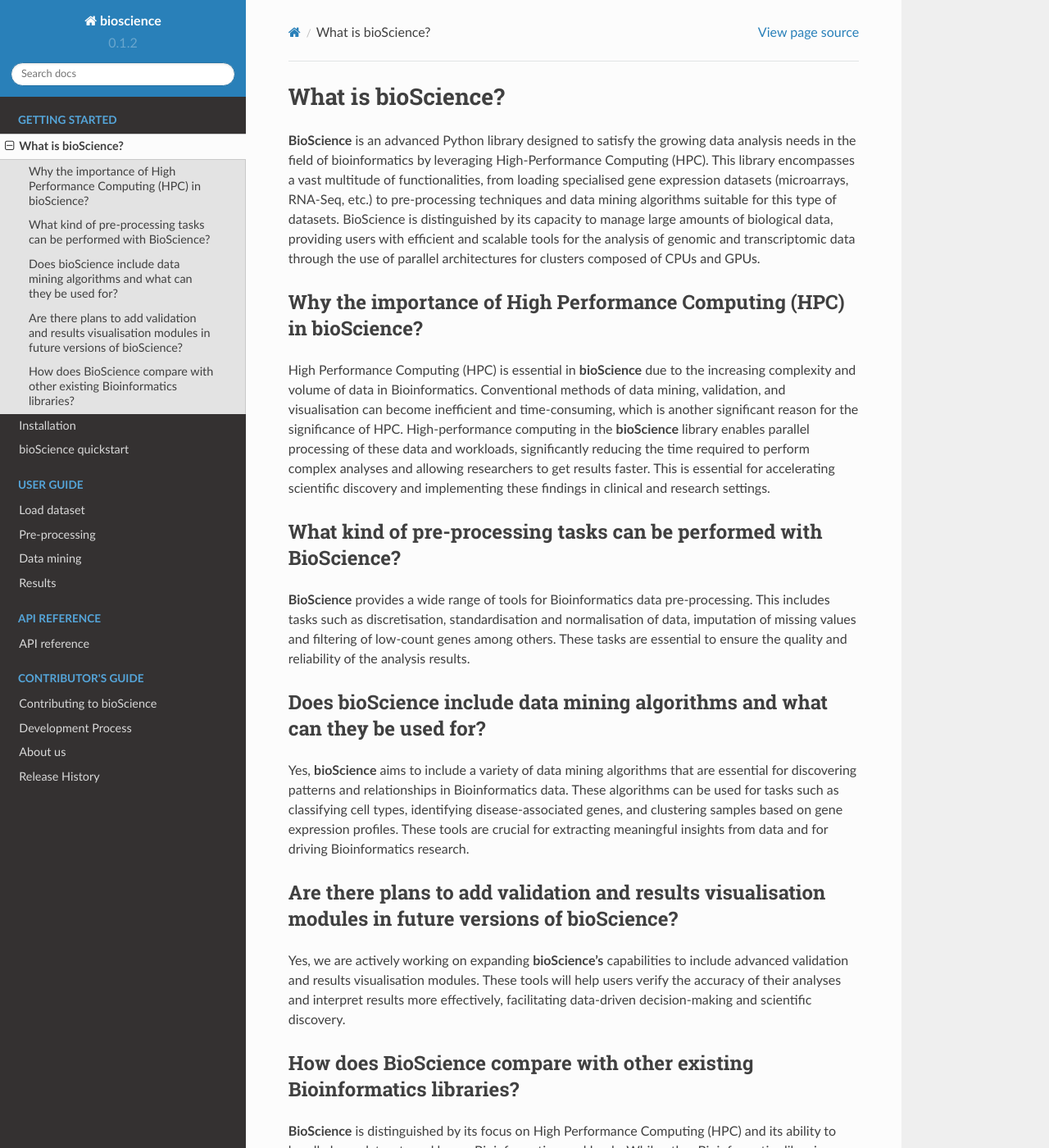
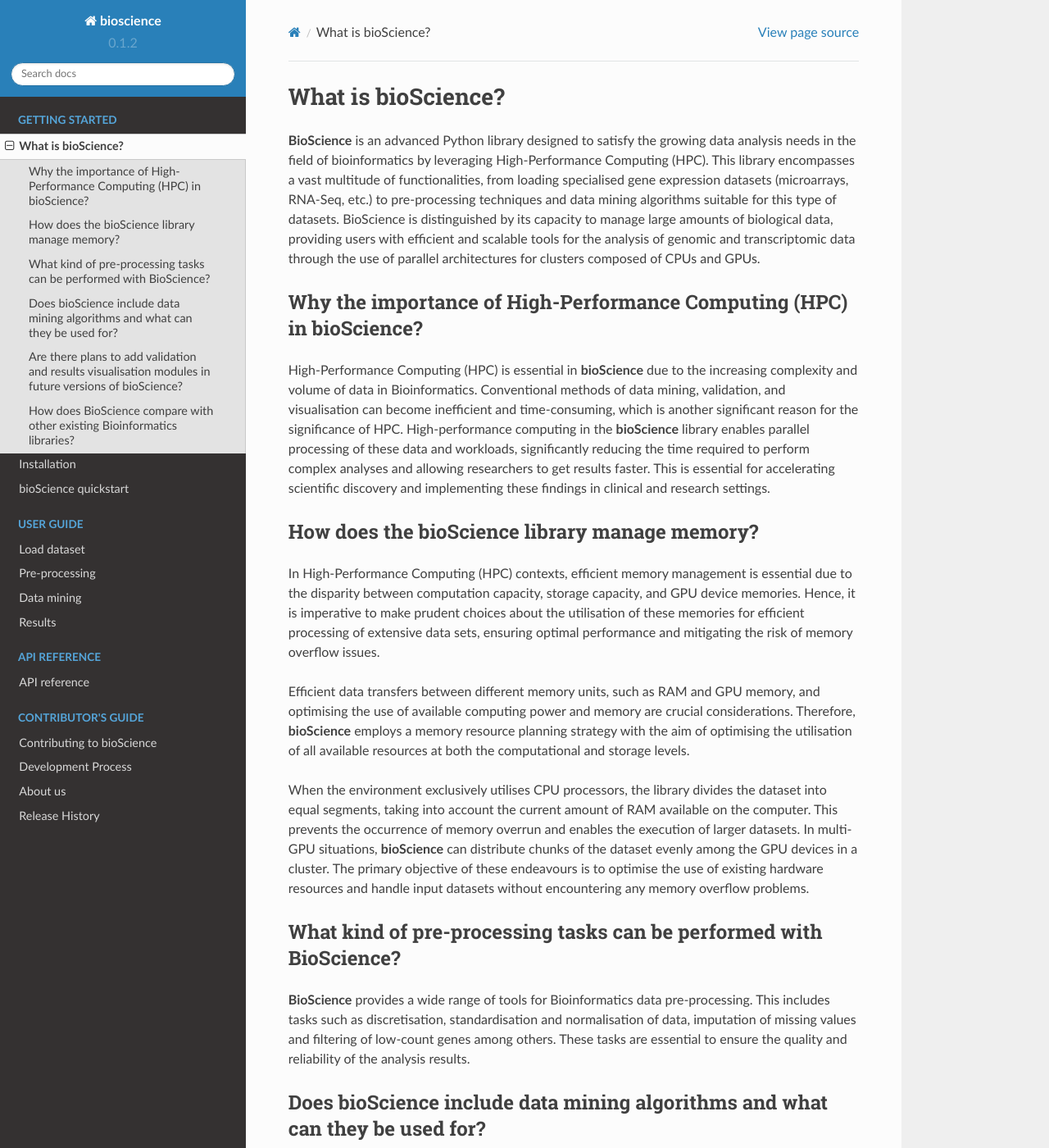
Before and after one commit to IvanSegur06/bioscience, a Sphinx documentation site: the page built from docs/gettingStarted/whatis.rst, in a window 1280 px wide and 1400 px high. Shown: the whole window at 82% size. Built offline with Sphinx 7.4.7 and the Read the Docs theme 2.0.0, drawn with Linux system fonts in a browser that asks for light colours; pages that are not in the unit, such as notebooks, are missing from menus; some of the changed text lies outside the part shown.

Commit message:
[DOC] Memory management information added

```diff
--- a/docs/contributors/contributing.rst
+++ b/docs/contributors/contributing.rst
@@ -26,7 +26,7 @@ Add a new contribution to the library
 ^^^^^^^^^^^^^^^^^^^^^^^^^^^^^^^^^^^^^^^^^^^^^^^^^^^^^^
 If you intend to make a new contribution to the library, please `select the appropriate category and complete the form in full <https://github.com/aureliolfdez/bioscience/issues/new/choose/>`_ to ensure that the core development team can fully understand the scope of your contribution.
 
-This case is suitable for those who wish to incorporate new techniques or adapt these techniques to a high performance computing environment among others.
+This case is suitable for those who wish to incorporate new techniques or adapt these techniques to a high-performance computing environment among others.
 
 
 Report errors and requests for improvement
--- a/docs/gettingStarted/whatis.rst
+++ b/docs/gettingStarted/whatis.rst
@@ -2,9 +2,17 @@ What is bioScience?
 ===================
 **BioScience** is an advanced Python library designed to satisfy the growing data analysis needs in the field of bioinformatics by leveraging High-Performance Computing (HPC). This library encompasses a vast multitude of functionalities, from loading specialised gene expression datasets (microarrays, RNA-Seq, etc.) to pre-processing techniques and data mining algorithms suitable for this type of datasets. BioScience is distinguished by its capacity to manage large amounts of biological data, providing users with efficient and scalable tools for the analysis of genomic and transcriptomic data through the use of parallel architectures for clusters composed of CPUs and GPUs.
 
-Why the importance of High Performance Computing (HPC) in bioScience?
+Why the importance of High-Performance Computing (HPC) in bioScience?
 ^^^^^^^^^^^^^^^^^^^^^^^^^^^^^^^^^^^^^^^^^^^^^^^^^^^^^^^^^^^^^^^^^^^^^
-High Performance Computing (HPC) is essential in **bioScience** due to the increasing complexity and volume of data in Bioinformatics. Conventional methods of data mining, validation, and visualisation can become inefficient and time-consuming, which is another significant reason for the significance of HPC. High-performance computing in the **bioScience** library enables parallel processing of these data and workloads, significantly reducing the time required to perform complex analyses and allowing researchers to get results faster. This is essential for accelerating scientific discovery and implementing these findings in clinical and research settings.
+High-Performance Computing (HPC) is essential in **bioScience** due to the increasing complexity and volume of data in Bioinformatics. Conventional methods of data mining, validation, and visualisation can become inefficient and time-consuming, which is another significant reason for the significance of HPC. High-performance computing in the **bioScience** library enables parallel processing of these data and workloads, significantly reducing the time required to perform complex analyses and allowing researchers to get results faster. This is essential for accelerating scientific discovery and implementing these findings in clinical and research settings.
+
+How does the bioScience library manage memory?
+^^^^^^^^^^^^^^^^^^^^^^^^^^^^^^^^^^^^^^^^^^^^^^
+In High-Performance Computing (HPC) contexts, efficient memory management is essential due to the disparity between computation capacity, storage capacity, and GPU device memories. Hence, it is imperative to make prudent choices about the utilisation of these memories for efficient processing of extensive data sets, ensuring optimal performance and mitigating the risk of memory overflow issues.
+
+Efficient data transfers between different memory units, such as RAM and GPU memory, and optimising the use of available computing power and memory are crucial considerations. Therefore, **bioScience** employs a memory resource planning strategy with the aim of optimising the utilisation of all available resources at both the computational and storage levels.
+
+When the environment exclusively utilises CPU processors, the library divides the dataset into equal segments, taking into account the current amount of RAM available on the computer. This prevents the occurrence of memory overrun and enables the execution of larger datasets. In multi-GPU situations, **bioScience** can distribute chunks of the dataset evenly among the GPU devices in a cluster. The primary objective of these endeavours is to optimise the use of existing hardware resources and handle input datasets without encountering any memory overflow problems.
 
 What kind of pre-processing tasks can be performed with BioScience?
 ^^^^^^^^^^^^^^^^^^^^^^^^^^^^^^^^^^^^^^^^^^^^^^^^^^^^^^^^^^^^^^^^^^^
@@ -20,4 +28,4 @@ Yes, we are actively working on expanding **bioScience's** capabilities to inclu
 
 How does BioScience compare with other existing Bioinformatics libraries?
 ^^^^^^^^^^^^^^^^^^^^^^^^^^^^^^^^^^^^^^^^^^^^^^^^^^^^^^^^^^^^^^^^^^^^^^^^^
-**BioScience** is distinguished by its focus on High Performance Computing (HPC) and its ability to handle large datasets and heavy Bioinformatics workloads. While other Bioinformatics libraries exist, **bioScience** offers tools specifically optimised for the analysis of gene expression and RNA-Seq data, providing users with a comprehensive, high-performance solution for their data analysis needs.
+**BioScience** is distinguished by its focus on High-Performance Computing (HPC) and its ability to handle large datasets and heavy Bioinformatics workloads. While other Bioinformatics libraries exist, **bioScience** offers tools specifically optimised for the analysis of gene expression and RNA-Seq data, providing users with a comprehensive, high-performance solution for their data analysis needs.
--- a/docs/userGuide/dataMining.rst
+++ b/docs/userGuide/dataMining.rst
@@ -2,7 +2,7 @@ Data mining
 ===========
 In this section you will find a number of examples related to data mining techniques that can be used in bioScience.
 
-In order to deliver the results of these techniques in the shortest possible time and in the most efficient way, each data mining technique implemented in this library is adapted to a High Performance Computing (HPC) environment. Therefore, each of these techniques have multiple execution modes, from a simple sequential execution, to a parallel CPU-based architecture or even multi-GPU (multi-GPU) architectures.
+In order to deliver the results of these techniques in the shortest possible time and in the most efficient way, each data mining technique implemented in this library is adapted to a High-Performance Computing (HPC) environment. Therefore, each of these techniques have multiple execution modes, from a simple sequential execution, to a parallel CPU-based architecture or even multi-GPU (multi-GPU) architectures.
 
 Biclustering methods
 ^^^^^^^^^^^^^^^^^^^^
```
